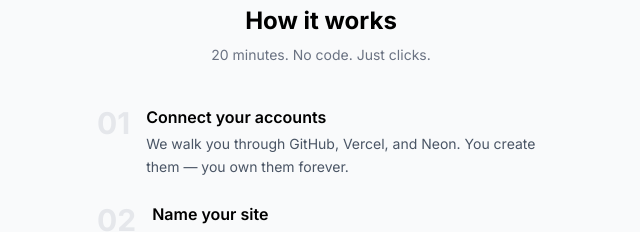
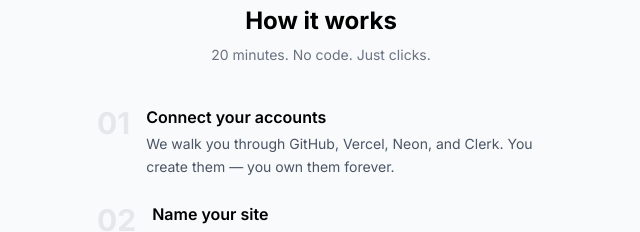
Before and after one commit to Born14/Vibe-Starter, a Next.js app: page / in a window 1280 px wide. Shown: the part 2220-2452 px from the top of the page, without its empty margins (319-959 px from the left). Built offline with nearby package versions, Linux system fonts and the light colour scheme.

Commit message:
Fix: Add Clerk to HowItWorks service list
The landing page step 01 was missing Clerk from the list of accounts
users connect during setup. Updated to match the actual wizard flow
and FAQ which correctly lists all 4 services.

```diff
--- a/src/components/HowItWorks.tsx
+++ b/src/components/HowItWorks.tsx
@@ -11,7 +11,7 @@ const steps = [
   {
     number: "01",
     title: "Connect your accounts",
-    description: "We walk you through GitHub, Vercel, and Neon. You create them — you own them forever.",
+    description: "We walk you through GitHub, Vercel, Neon, and Clerk. You create them — you own them forever.",
   },
   {
     number: "02",
```
